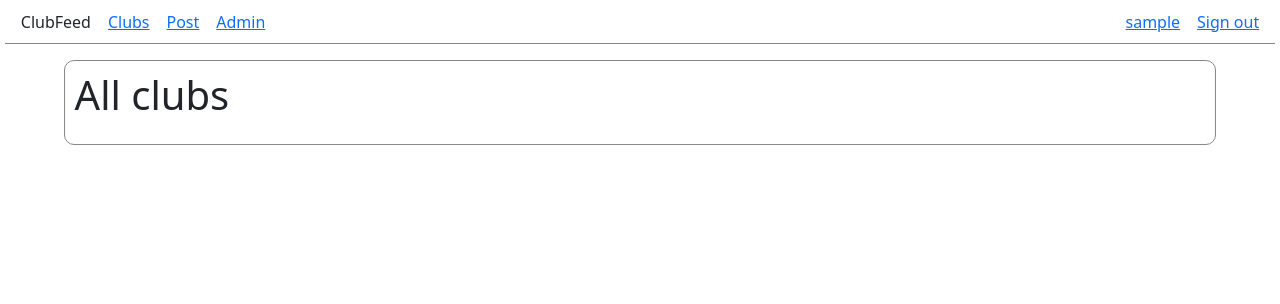
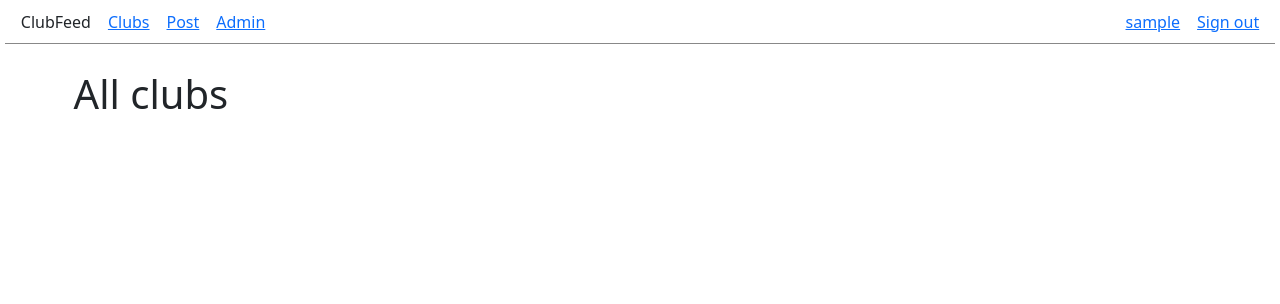
Before and after one commit to twonfi/clubfeed, a Django app: page /clubs/ in a window 1280 px wide. Shown: the top 304 px of the page. Run offline with Django 5.2, Linux system fonts and the light colour scheme; the visitor is signed in with stand-in values (Sample User, id 1); data that the repository does not hold is empty; some libraries are stand-ins or nearby versions.

Commit message:
remove main border
distracting

```diff
--- a/static/styles/base.css
+++ b/static/styles/base.css
@@ -30,8 +30,8 @@ nav {
 main {
   margin: 1em 4em;
   padding: .6em;
-  border: thin #888 solid;
-  border-radius: 10px;
+  /*border: thin #888 solid;*/
+  /*border-radius: 10px;*/
 }
 
 form {
```
